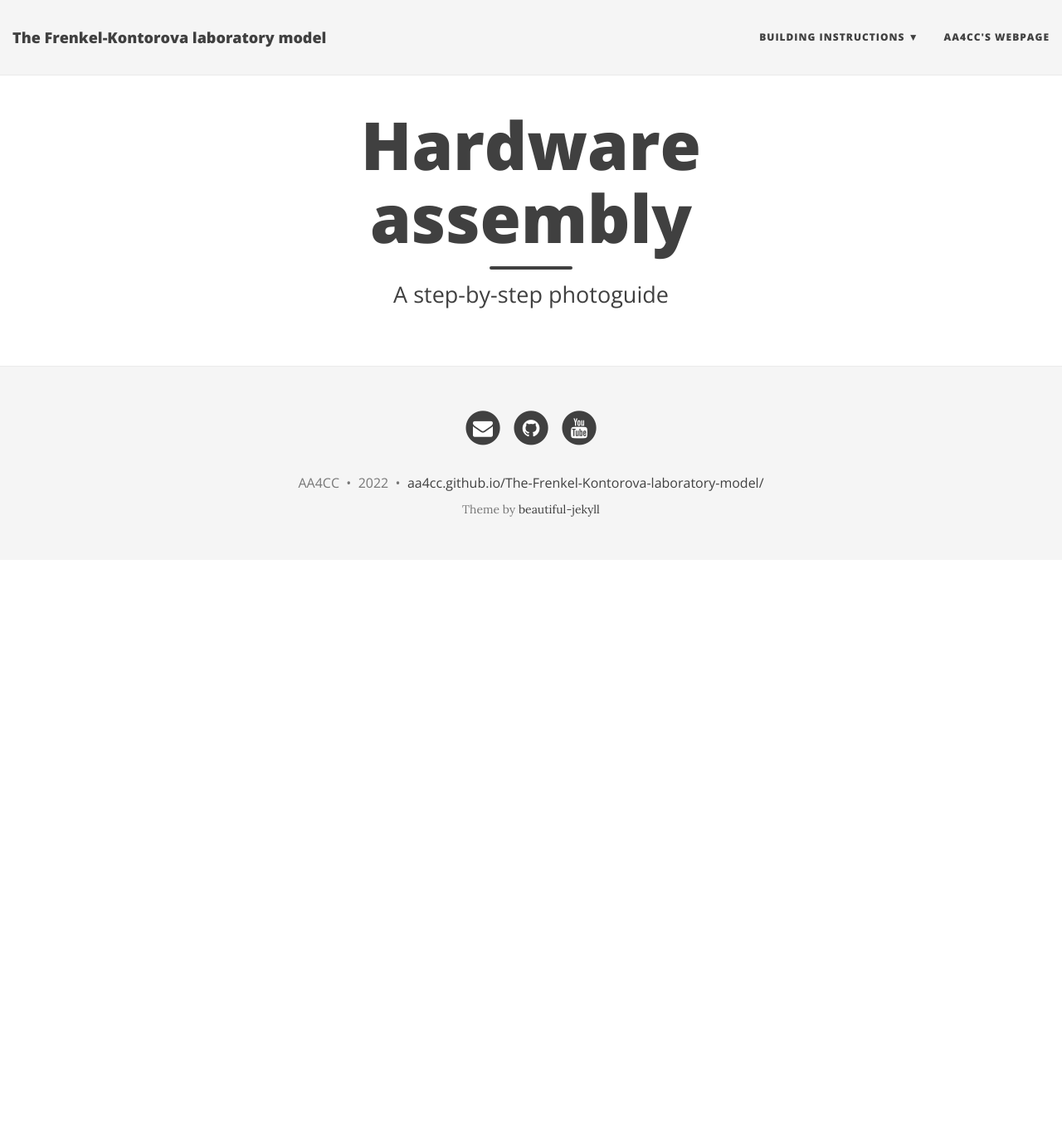
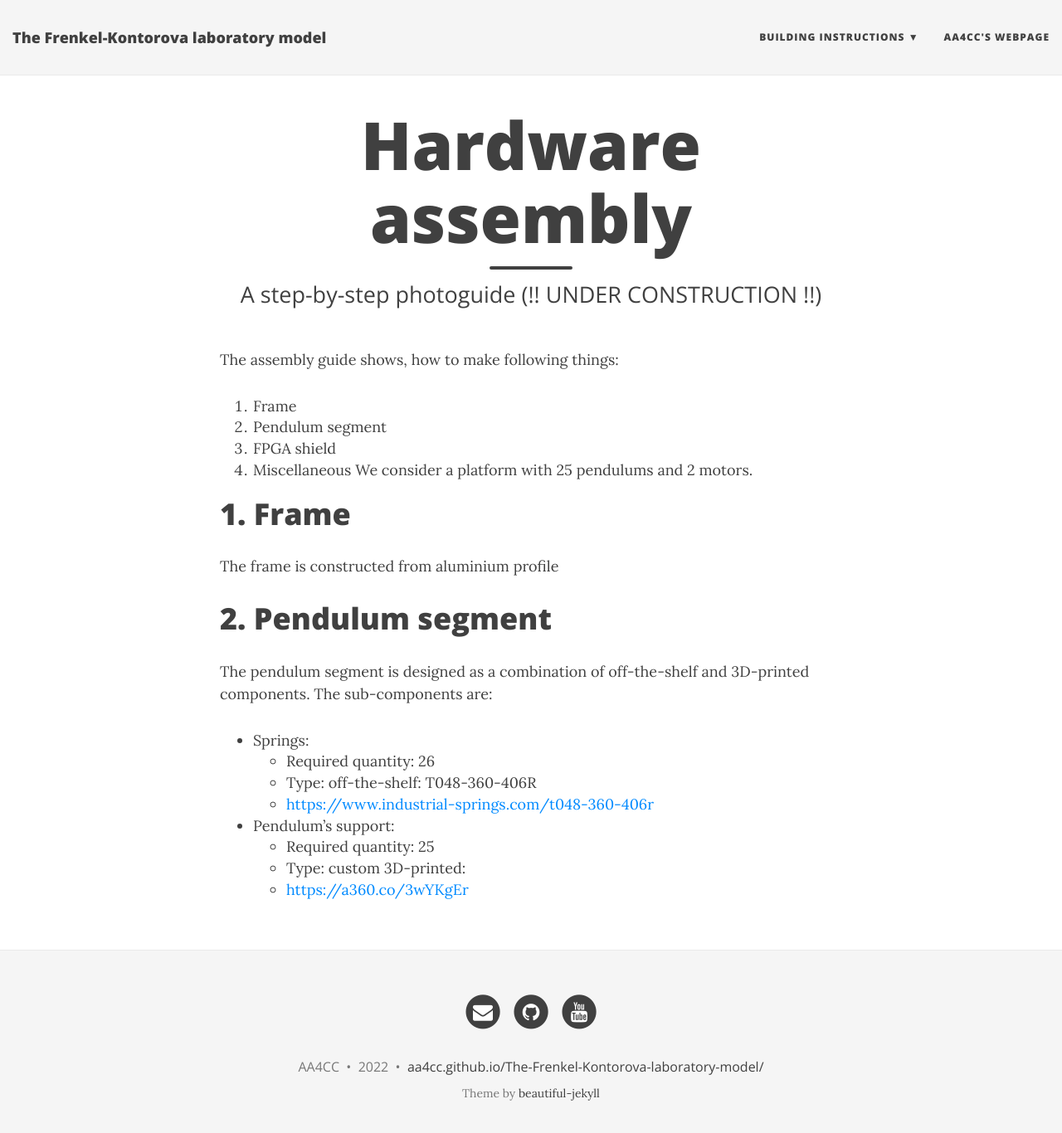
Before and after one commit to aa4cc/The-Frenkel-Kontorova-laboratory-model, a Jekyll site: the page built from docs/buildingInstructions_HW.md, in a window 1280 px wide and 1379 px high. Shown: the top 1366 px of the window at 83% size. Built offline with Jekyll 4.4.1, drawn with Linux system fonts in a browser that asks for light colours; nearby versions of some CDN libraries.

```diff
--- a/docs/buildingInstructions_HW.md
+++ b/docs/buildingInstructions_HW.md
@@ -1,5 +1,27 @@
 ---
 layout: page
 title: Hardware assembly
-subtitle: A step-by-step photoguide
+subtitle: A step-by-step photoguide (!! UNDER CONSTRUCTION !!)
 ---
+
+The assembly guide shows, how to make following things:
+1. Frame
+2. Pendulum segment
+3. FPGA shield
+4. Miscellaneous
+We consider a platform with 25 pendulums and 2 motors.
+
+# 1. Frame
+The frame is constructed from aluminium profile
+
+
+# 2. Pendulum segment
+The pendulum segment is designed as a combination of off-the-shelf and 3D-printed components. The sub-components are:
+- Springs:
+	- Required quantity: 26
+	- Type: off-the-shelf: T048-360-406R
+	- <https://www.industrial-springs.com/t048-360-406r>
+- Pendulum's support:
+	- Required quantity: 25
+	- Type: custom 3D-printed:
+	- <https://a360.co/3wYKgEr>
--- a/docs/css/main.css
+++ b/docs/css/main.css
@@ -533,7 +533,7 @@ footer .theme-by {
     font-size: 80px;
   }
   .intro-header .post-heading h1 {
-    font-size: 50px;
+    font-size: 35px;
   }
   .intro-header.big-img .img-desc {
     font-size: 14px;
```
Also changed, not shown: docs/index.md (+25 -0 lines), 1 other file.
